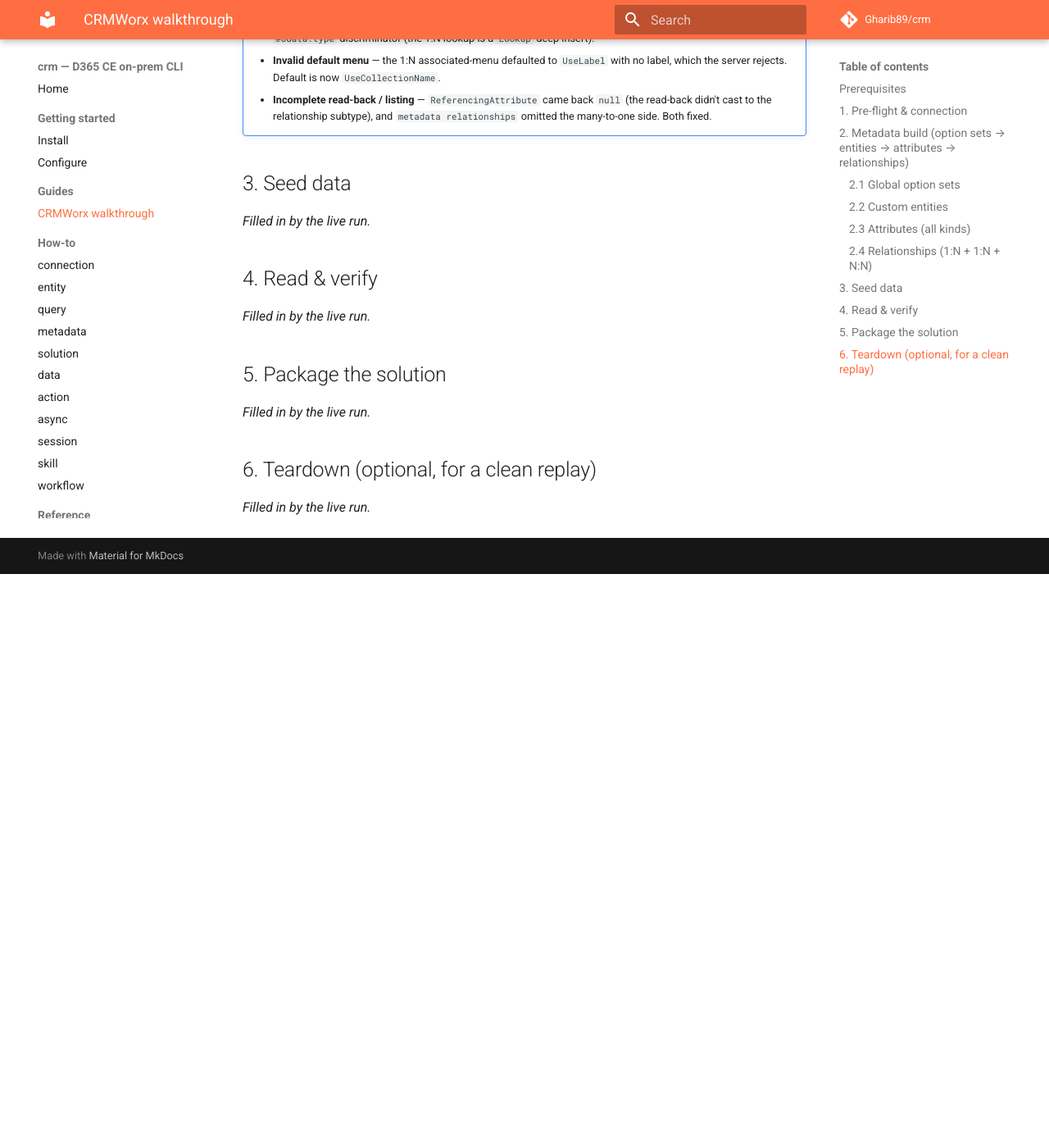
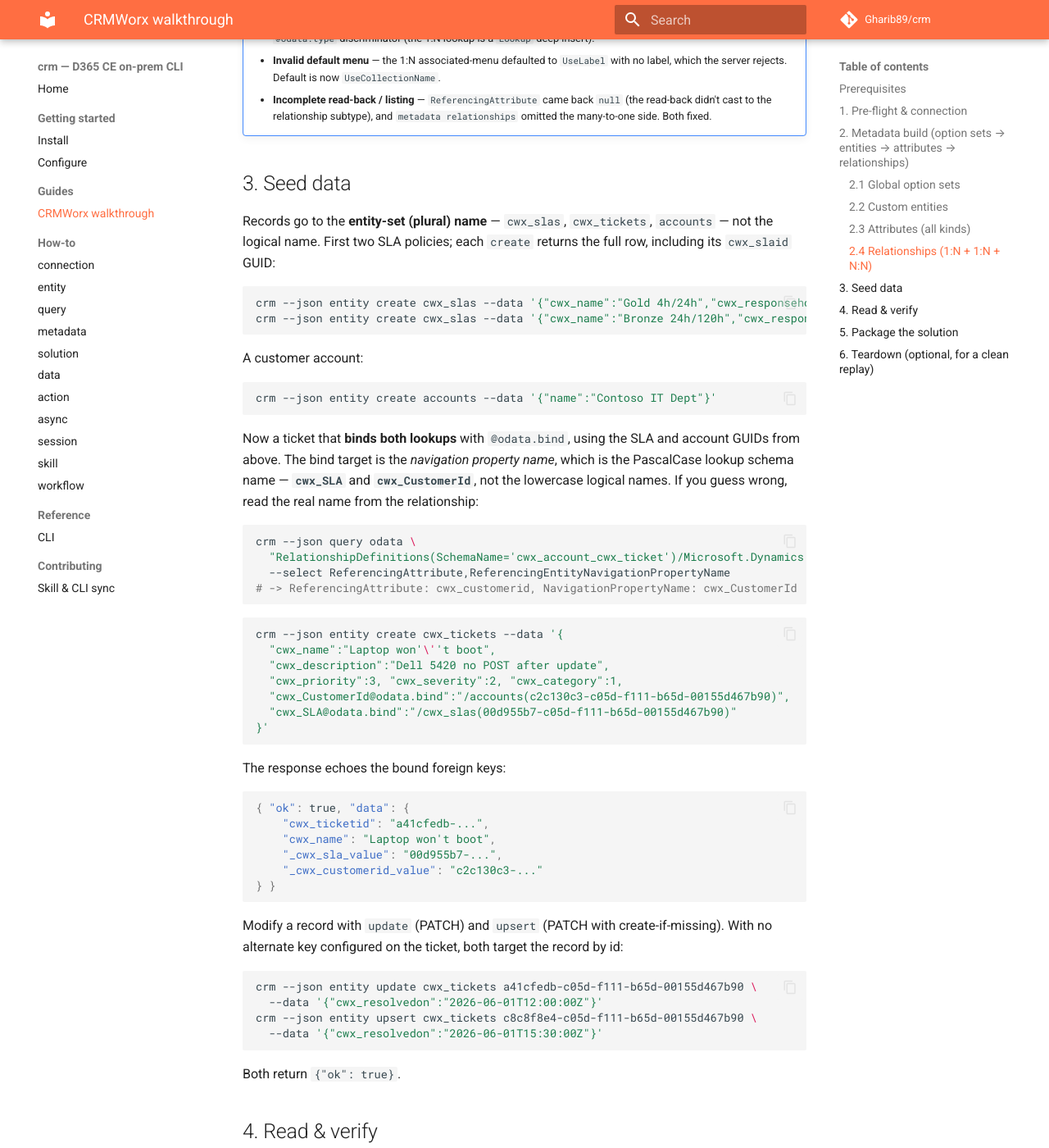
Before and after one commit to Gharib89/crm, an MkDocs documentation site: the page built from docs/guides/crmworx-walkthrough.md, in a window 1280 px wide and 1400 px high, scrolled down 6797 px. Shown: the whole window at 82% size. Built offline with MkDocs 1.6.1 and Material for MkDocs 9.7.7, drawn with Linux system fonts in a browser that asks for light colours; comment, search, counter and statistics services are not loaded; before the commit the page ends 7497 px from its top, so only the background shows below that.

Commit message:
docs(crmworx): transcribe data seeding (create/update/upsert)
Co-Authored-By: Claude Opus 4.8 (1M context) <noreply@anthropic.com>

````diff
--- a/docs/guides/crmworx-walkthrough.md
+++ b/docs/guides/crmworx-walkthrough.md
@@ -360,7 +360,65 @@ cwx_ticket_systemuser
 
 ## 3. Seed data
 
-_Filled in by the live run._
+Records go to the **entity-set (plural) name** — `cwx_slas`, `cwx_tickets`, `accounts`
+— not the logical name. First two SLA policies; each `create` returns the full row,
+including its `cwx_slaid` GUID:
+
+```bash
+crm --json entity create cwx_slas --data '{"cwx_name":"Gold 4h/24h","cwx_responsehours":4,"cwx_resolutionhours":24,"cwx_tier":3,"cwx_active":true}'
+crm --json entity create cwx_slas --data '{"cwx_name":"Bronze 24h/120h","cwx_responsehours":24,"cwx_resolutionhours":120,"cwx_tier":1,"cwx_active":true}'
+```
+
+A customer account:
+
+```bash
+crm --json entity create accounts --data '{"name":"Contoso IT Dept"}'
+```
+
+Now a ticket that **binds both lookups** with `@odata.bind`, using the SLA and account
+GUIDs from above. The bind target is the *navigation property name*, which is the
+PascalCase lookup schema name — **`cwx_SLA`** and **`cwx_CustomerId`**, not the
+lowercase logical names. If you guess wrong, read the real name from the relationship:
+
+```bash
+crm --json query odata \
+  "RelationshipDefinitions(SchemaName='cwx_account_cwx_ticket')/Microsoft.Dynamics.CRM.OneToManyRelationshipMetadata" \
+  --select ReferencingAttribute,ReferencingEntityNavigationPropertyName
+# -> ReferencingAttribute: cwx_customerid, NavigationPropertyName: cwx_CustomerId
+```
+
+```bash
+crm --json entity create cwx_tickets --data '{
+  "cwx_name":"Laptop won'\''t boot",
+  "cwx_description":"Dell 5420 no POST after update",
+  "cwx_priority":3, "cwx_severity":2, "cwx_category":1,
+  "cwx_CustomerId@odata.bind":"/accounts(c2c130c3-c05d-f111-b65d-00155d467b90)",
+  "cwx_SLA@odata.bind":"/cwx_slas(00d955b7-c05d-f111-b65d-00155d467b90)"
+}'
+```
+
+The response echoes the bound foreign keys:
+
+```json
+{ "ok": true, "data": {
+    "cwx_ticketid": "a41cfedb-...",
+    "cwx_name": "Laptop won't boot",
+    "_cwx_sla_value": "00d955b7-...",
+    "_cwx_customerid_value": "c2c130c3-..."
+} }
+```
+
+Modify a record with `update` (PATCH) and `upsert` (PATCH with create-if-missing). With
+no alternate key configured on the ticket, both target the record by id:
+
+```bash
+crm --json entity update cwx_tickets a41cfedb-c05d-f111-b65d-00155d467b90 \
+  --data '{"cwx_resolvedon":"2026-06-01T12:00:00Z"}'
+crm --json entity upsert cwx_tickets c8c8f8e4-c05d-f111-b65d-00155d467b90 \
+  --data '{"cwx_resolvedon":"2026-06-01T15:30:00Z"}'
+```
+
+Both return `{"ok": true}`.
 
 ## 4. Read & verify
 
````
